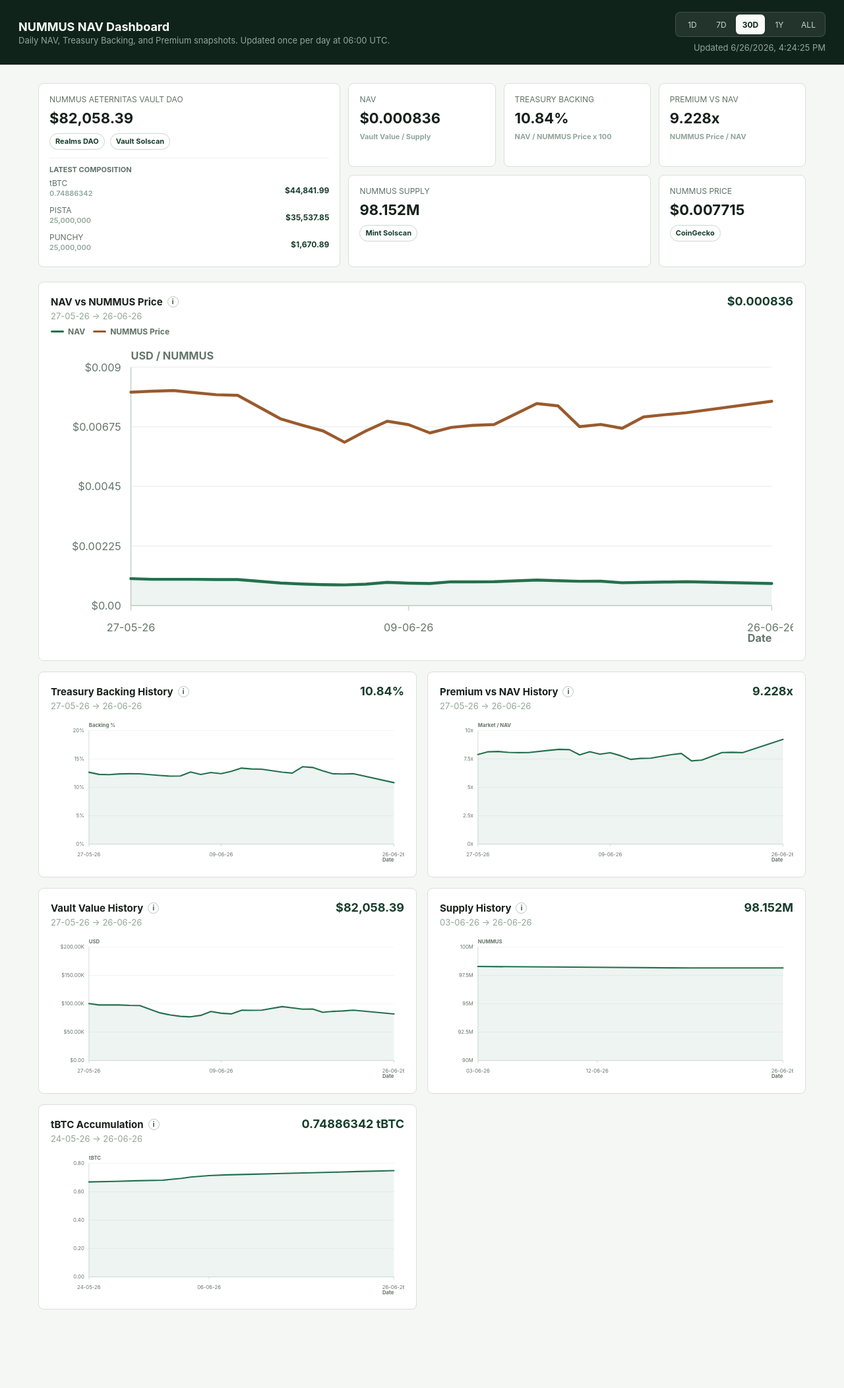
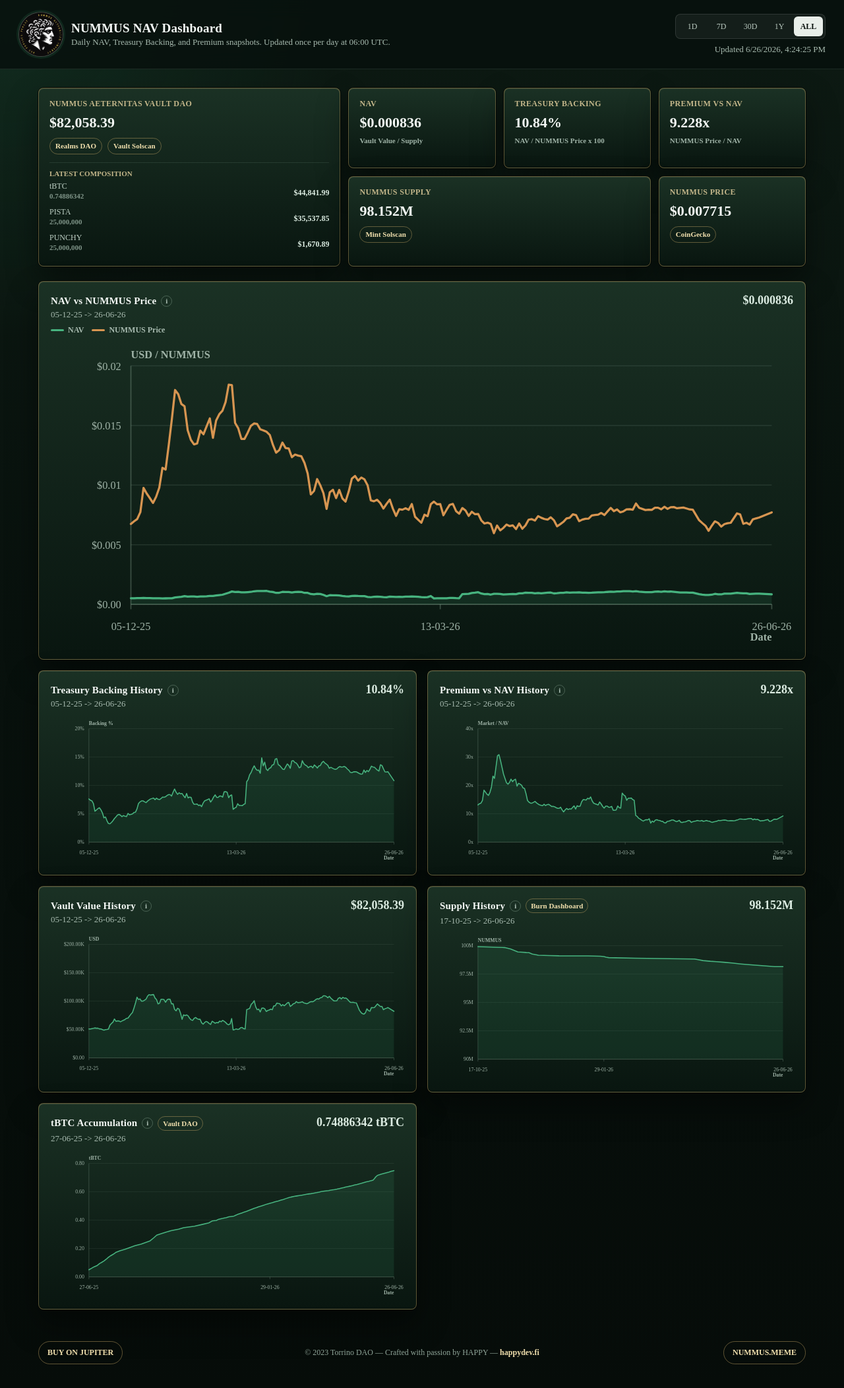
Before and after one commit to Happydao/nummus-nav-dashboard, a website built with Vite: page index.html in a window 1280 px wide. Shown: the whole page at 66% size. Before the commit the page ends 2013 px from the top, so only its background shows below. Built offline with nearby package versions, Linux system fonts and the light colour scheme.

Commit message:
Refresh dashboard visual design

```diff
--- a/package.json
+++ b/package.json
@@ -8,7 +8,10 @@
     "collect": "tsx collector/collectDailySnapshot.ts",
     "import:vault-history": "tsx collector/importVaultHistory.ts",
     "check": "tsc --noEmit",
-    "build": "vite build && node scripts/copy-data.mjs"
+    "dev": "VITE_BASE_PATH=/ vite --host 127.0.0.1",
+    "build": "vite build && node scripts/copy-data.mjs",
+    "build:local": "VITE_BASE_PATH=/ vite build && node scripts/copy-data.mjs",
+    "preview:local": "VITE_BASE_PATH=/ vite preview --host 127.0.0.1"
   },
   "dependencies": {
     "@solana/spl-governance": "^0.3.28",
--- a/src/app/main.ts
+++ b/src/app/main.ts
@@ -16,7 +16,7 @@ if (!app) {
 }
 
 const root = app;
-let selectedRange: RangeKey = "30D";
+let selectedRange: RangeKey = "ALL";
 
 render().catch((error: unknown) => {
   root.innerHTML = `<div class="notice">${error instanceof Error ? error.message : "Unable to load dashboard"}</div>`;
@@ -35,8 +35,11 @@ async function render(): Promise<void> {
     <div class="shell">
       <header class="topbar">
         <div class="brand">
-          <strong>NUMMUS NAV Dashboard</strong>
-          <span>Daily NAV, Treasury Backing, and Premium snapshots. Updated once per day at 06:00 UTC.</span>
+          <img src="${import.meta.env.BASE_URL}visuals/logo3.png" alt="NUMMUS Aeternitas" />
+          <div>
+            <strong>NUMMUS NAV Dashboard</strong>
+            <span>Daily NAV, Treasury Backing, and Premium snapshots. Updated once per day at 06:00 UTC.</span>
+          </div>
         </div>
         <div class="topbar-tools">
           ${rangeButtons(selectedRange)}
@@ -81,7 +84,7 @@ async function render(): Promise<void> {
               formatter: usd
             },
             fullWidth: true,
-            info: "This compares NAV with NUMMUS market price. NAV is the treasury value behind each token; the market price is what traders pay. The healthier zone is when price moves closer to NAV, because a large gap means NUMMUS trades at a high premium to treasury backing."
+            info: "This compares NAV with NUMMUS market price in real USD terms. NAV is the treasury value behind each token; the market price is what traders pay. A smaller gap means price is closer to treasury backing."
           })}
           ${lineChart({
             id: "backing",
@@ -130,6 +133,10 @@ async function render(): Promise<void> {
             yLabel: "NUMMUS",
             yMin: 90_000_000,
             yMax: 100_000_000,
+            action: {
+              label: "Burn Dashboard",
+              href: "https://happydao.github.io/Nummus.burn/"
+            },
             info: "Supply shows how many NUMMUS tokens are circulating. Lower supply can increase NAV per token if treasury value is stable or growing."
           })}
           ${lineChart({
@@ -143,9 +150,21 @@ async function render(): Promise<void> {
             yLabel: "tBTC",
             yMin: 0,
             includePreviousPoint: true,
+            action: {
+              label: "Vault DAO",
+              href: "https://happydao.github.io/Nummus.VaultDAO/"
+            },
             info: "tBTC Accumulation shows how much tBTC the treasury has collected. A rising line means the treasury is accumulating more BTC exposure."
           })}
         </section>
+        <footer class="site-footer">
+          <a class="footer-button" href="https://jup.ag/tokens/9JK2U7aEkp3tWaFNuaJowWRgNys5DVaKGxWk73VT5ray" target="_blank" rel="noreferrer">Buy on Jupiter</a>
+          <p>
+            © 2023 Torrino DAO — Crafted with passion by HAPPY —
+            <a href="https://happydev.fi" target="_blank" rel="noreferrer">happydev.fi</a>
+          </p>
+          <a class="footer-button" href="https://nummus.meme" target="_blank" rel="noreferrer">nummus.meme</a>
+        </footer>
       </div>
     </div>
   `;
--- a/src/app/styles.css
+++ b/src/app/styles.css
@@ -1,8 +1,8 @@
 :root {
-  color: #17211c;
-  background: #f5f7f4;
+  color: #e8eee9;
+  background: #08110d;
   font-family:
-    Inter, ui-sans-serif, system-ui, -apple-system, BlinkMacSystemFont, "Segoe UI", sans-serif;
+    Cinzel, "Trajan Pro", "Times New Roman", Georgia, serif;
   font-synthesis: none;
 }
 
@@ -11,40 +11,63 @@
 }
 
 body {
+  background:
+    radial-gradient(circle at top left, rgba(35, 112, 77, 0.22), transparent 32rem),
+    linear-gradient(180deg, #0d1a13 0%, #08110d 45%, #060c09 100%);
   margin: 0;
+  overflow-x: hidden;
 }
 
 .shell {
   min-height: 100vh;
+  overflow-x: hidden;
 }
 
 .topbar {
   align-items: center;
-  background: #10231a;
-  color: #f8fbf7;
+  backdrop-filter: blur(14px);
+  background: rgba(8, 17, 13, 0.86);
+  border-bottom: 1px solid rgba(138, 166, 148, 0.16);
+  color: #f7fbf8;
   display: flex;
   justify-content: space-between;
   padding: 18px 28px;
   position: sticky;
   top: 0;
   z-index: 10;
-  box-shadow: 0 1px 0 rgba(255, 255, 255, 0.08);
 }
 
 .brand {
+  align-items: center;
+  display: flex;
+  gap: 12px;
+}
+
+.brand img {
+  background: #050806;
+  border: 1px solid rgba(232, 238, 233, 0.28);
+  border-radius: 999px;
+  box-shadow: 0 0 0 3px rgba(71, 179, 127, 0.12);
+  height: 68px;
+  object-fit: cover;
+  width: 68px;
+}
+
+.brand > div {
   display: flex;
   flex-direction: column;
   gap: 2px;
 }
 
 .brand strong {
-  font-size: 18px;
+  letter-spacing: 0.01em;
+  font-size: 19px;
 }
 
 .brand span,
 .updated,
 .chart-head span {
-  color: #91a69a;
+  color: #a7baaf;
   font-size: 13px;
 }
 
@@ -56,8 +79,8 @@ body {
 }
 
 .range-selector {
-  background: rgba(255, 255, 255, 0.08);
-  border: 1px solid rgba(255, 255, 255, 0.14);
+  background: rgba(232, 238, 233, 0.06);
+  border: 1px solid rgba(232, 238, 233, 0.12);
   border-radius: 8px;
   display: grid;
   grid-template-columns: repeat(5, minmax(44px, 1fr));
@@ -68,7 +91,7 @@ body {
   background: transparent;
   border: 0;
   border-radius: 6px;
-  color: #c8d6ce;
+  color: #b7c7bd;
   cursor: pointer;
   font: inherit;
   font-size: 12px;
@@ -76,8 +99,8 @@ body {
 }
 
 .range-selector button.active {
-  background: #f8fbf7;
-  color: #10231a;
+  background: #e8eee9;
+  color: #08110d;
   font-weight: 700;
 }
 
@@ -94,10 +117,20 @@ body {
   grid-auto-flow: row;
 }
 
+.kpi,
+.chart {
+  background:
+    linear-gradient(180deg, rgba(27, 50, 37, 0.98), rgba(9, 22, 16, 0.99));
+  border: 1px solid rgba(207, 174, 105, 0.42);
+  border-radius: 8px;
+  box-shadow:
+    0 22px 48px rgba(0, 0, 0, 0.42),
+    0 0 0 1px rgba(3, 8, 5, 0.86),
+    inset 0 1px 0 rgba(255, 238, 184, 0.14),
+    inset 0 -1px 0 rgba(0, 0, 0, 0.4);
+}
+
 .kpi {
-  background: #ffffff;
-  border: 1px solid #d9e0da;
-  border-radius: 8px;
   display: flex;
   flex-direction: column;
   gap: 8px;
@@ -106,18 +139,21 @@ body {
 }
 
 .kpi > span {
-  color: #607268;
+  color: #c3b68a;
   font-size: 12px;
+  font-weight: 700;
+  letter-spacing: 0.03em;
   text-transform: uppercase;
 }
 
 .kpi > strong {
+  color: #f4f8f5;
   font-size: 22px;
   overflow-wrap: anywhere;
 }
 
 .kpi-formula {
-  color: #91a69a;
+  color: #9fb3a7;
   font-size: 11px;
   font-weight: 700;
 }
@@ -153,7 +189,7 @@ body {
 }
 
 .kpi-breakdown {
-  border-top: 1px solid #edf1ee;
+  border-top: 1px solid rgba(138, 166, 148, 0.16);
   margin-top: 4px;
   padding-top: 10px;
 }
@@ -166,9 +202,9 @@ body {
 }
 
 .kpi-links a {
-  border: 1px solid #cbd7cf;
+  border: 1px solid rgba(207, 174, 105, 0.42);
   border-radius: 999px;
-  color: #173d2c;
+  color: #f0dfad;
   font-size: 11px;
   font-weight: 700;
   line-height: 1;
@@ -178,11 +214,11 @@ body {
 }
 
 .kpi-links a:hover {
-  background: #edf4ef;
+  background: rgba(207, 174, 105, 0.12);
 }
 
 .kpi-breakdown small {
-  color: #607268;
+  color: #c3b68a;
   display: block;
   font-size: 11px;
   font-weight: 700;
@@ -207,7 +243,7 @@ body {
 }
 
 .kpi-breakdown li span {
-  color: #607268;
+  color: #bed0c5;
   display: flex;
   flex-direction: column;
   gap: 1px;
@@ -218,13 +254,13 @@ body {
 }
 
 .kpi-breakdown li span small {
-  color: #91a69a;
+  color: #7f9488;
   font-size: 11px;
   font-weight: 600;
 }
 
 .kpi-breakdown li strong {
-  color: #173d2c;
+  color: #dcece2;
   font-size: 12px;
   white-space: nowrap;
 }
@@ -237,9 +273,6 @@ body {
 }
 
 .chart {
-  background: #ffffff;
-  border: 1px solid #d9e0da;
-  border-radius: 8px;
   padding: 18px;
 }
 
@@ -263,7 +296,22 @@ body {
 .chart-title-row {
   align-items: center;
   display: flex;
+  flex-wrap: wrap;
   gap: 7px;
+}
+
+.chart-action {
+  border: 1px solid rgba(207, 174, 105, 0.42);
+  border-radius: 999px;
+  color: #f0dfad;
+  font-size: 11px;
+  font-weight: 700;
+  padding: 4px 7px;
+  text-decoration: none;
+}
+
+.chart-action:hover {
+  background: rgba(207, 174, 105, 0.12);
 }
 
 .chart-legend {
@@ -275,7 +323,7 @@ body {
 
 .chart-legend span {
   align-items: center;
-  color: #607268;
+  color: #a7baaf;
   display: inline-flex;
   font-size: 12px;
   font-weight: 700;
@@ -290,18 +338,18 @@ body {
 }
 
 .legend-swatch.primary {
-  background: #23704d;
+  background: #47b37f;
 }
 
 .legend-swatch.secondary {
-  background: #9a5a2d;
+  background: #d79551;
 }
 
 .info-tip {
   align-items: center;
-  border: 1px solid #b8c7be;
+  border: 1px solid rgba(138, 166, 148, 0.42);
   border-radius: 999px;
-  color: #607268;
+  color: #aabdb2;
   cursor: help;
   display: inline-flex;
   font-size: 11px;
@@ -315,15 +363,15 @@ body {
 }
 
 .chart-head .info-tip {
-  color: #607268;
+  color: #aabdb2;
   font-size: 11px;
 }
 
 .info-popover {
-  background: #10231a;
+  background: #e8eee9;
   border-radius: 8px;
-  box-shadow: 0 12px 28px rgba(16, 35, 26, 0.18);
-  color: #f8fbf7;
+  box-shadow: 0 12px 28px rgba(0, 0, 0, 0.28);
+  color: #10231a;
   display: none;
   font-size: 12px;
   font-weight: 500;
@@ -339,7 +387,7 @@ body {
 }
 
 .chart-head .info-popover {
-  color: #f8fbf7;
+  color: #10231a;
   font-size: 12px;
 }
 
@@ -349,19 +397,23 @@ body {
 }
 
 .chart-head strong {
-  color: #173d2c;
+  color: #dcece2;
   font-size: 18px;
   white-space: nowrap;
 }
 
 h2 {
+  color: #f4f8f5;
   font-size: 15px;
+  font-weight: 800;
+  letter-spacing: 0.01em;
   margin: 0;
 }
 
 svg {
   display: block;
   height: auto;
+  max-width: 100%;
   width: 100%;
 }
 
@@ -371,19 +423,19 @@ svg {
 }
 
 .grid-line {
-  stroke: #edf1ee;
+  stroke: rgba(138, 166, 148, 0.16);
   stroke-width: 1;
 }
 
 .axis-line,
 .x-tick-line {
-  stroke: #cbd7cf;
+  stroke: rgba(138, 166, 148, 0.36);
   stroke-width: 1.2;
 }
 
 .tick-label,
 .axis-title {
-  fill: #65756c;
+  fill: #9fb3a7;
   font-size: 11px;
 }
 
@@ -392,39 +444,39 @@ svg {
 }
 
 .area-path {
-  fill: #23704d;
-  opacity: 0.08;
+  fill: #47b37f;
+  opacity: 0.12;
 }
 
 .series-path {
   fill: none;
-  stroke: #23704d;
+  stroke: #47b37f;
   stroke-linecap: round;
   stroke-linejoin: round;
-  stroke-width: 3;
+  stroke-width: 2.2;
 }
 
 .secondary-series-path {
-  stroke: #9a5a2d;
+  stroke: #d79551;
 }
 
 .series-marker {
-  fill: #23704d;
+  fill: #47b37f;
 }
 
 .crosshair {
   opacity: 0;
   pointer-events: none;
-  stroke: #799487;
+  stroke: #dcece2;
   stroke-dasharray: 4 4;
 }
 
 .hover-dot {
-  fill: #ffffff;
+  fill: #0e1d15;
   opacity: 0;
   pointer-events: none;
-  stroke: #23704d;
-  stroke-width: 3;
+  stroke: #47b37f;
+  stroke-width: 2.2;
 }
 
 .hover-capture {
@@ -433,10 +485,10 @@ svg {
 }
 
 .chart-tooltip {
-  background: #ffffff;
-  border: 1px solid #cbd7cf;
+  background: #e8eee9;
+  border: 1px solid rgba(138, 166, 148, 0.36);
   border-radius: 8px;
-  box-shadow: 0 10px 28px rgba(16, 35, 26, 0.12);
+  box-shadow: 0 10px 28px rgba(0, 0, 0, 0.28);
   display: none;
   flex-direction: column;
   gap: 4px;
@@ -448,7 +500,7 @@ svg {
 }
 
 .chart-tooltip strong {
-  color: #17211c;
+  color: #10231a;
   font-size: 12px;
 }
 
@@ -492,19 +544,69 @@ svg {
 
 .empty {
   align-items: center;
-  color: #75837b;
+  color: #95aa9e;
   display: flex;
   height: 220px;
   justify-content: center;
 }
 
 .notice {
-  background: #fff8df;
+  background: rgba(255, 248, 223, 0.94);
   border: 1px solid #eadb9f;
   border-radius: 8px;
   color: #61511c;
   margin-top: 18px;
   padding: 14px 16px;
+}
+
+.site-footer {
+  align-items: center;
+  color: #8fa498;
+  display: grid;
+  gap: 14px;
+  grid-template-columns: minmax(150px, 1fr) auto minmax(150px, 1fr);
+  margin-top: 30px;
+  padding: 18px 0 8px;
+}
+
+.site-footer p {
+  font-size: 12px;
+  margin: 0;
+  text-align: center;
+}
+
+.site-footer a {
+  color: #f0dfad;
+  font-weight: 700;
+  text-decoration: none;
+}
+
+.site-footer a:hover {
+  color: #fff1bf;
+}
+
+.footer-button {
+  border: 1px solid rgba(207, 174, 105, 0.44);
+  border-radius: 999px;
+  color: #f0dfad;
+  display: inline-flex;
+  font-size: 12px;
+  font-weight: 800;
+  justify-content: center;
+  padding: 9px 13px;
+  text-transform: uppercase;
+}
+
+.footer-button:first-child {
+  justify-self: start;
+}
+
+.footer-button:last-child {
+  justify-self: end;
+}
+
+.footer-button:hover {
+  background: rgba(207, 174, 105, 0.12);
 }
 
 @media (max-width: 980px) {
@@ -521,6 +623,10 @@ svg {
     grid-column: auto;
     grid-row: span 1;
   }
+
+  .content {
+    max-width: 100%;
+  }
 }
 
 @media (max-width: 620px) {
@@ -530,13 +636,32 @@ svg {
     flex-direction: column;
   }
 
+  .topbar {
+    gap: 14px;
+    padding: 14px 16px;
+  }
+
+  .brand img {
+    height: 54px;
+    width: 54px;
+  }
+
+  .brand strong {
+    font-size: 16px;
+  }
+
+  .brand span,
+  .updated {
+    font-size: 12px;
+  }
+
   .topbar-tools {
     align-items: stretch;
     width: 100%;
   }
 
   .content {
-    padding: 16px;
+    padding: 14px;
   }
 
   .kpis,
@@ -552,4 +677,55 @@ svg {
     grid-column: span 1;
     grid-row: span 1;
   }
+
+  .kpi,
+  .chart {
+    padding: 14px;
+  }
+
+  .kpi > strong {
+    font-size: 20px;
+  }
+
+  .chart-head strong {
+    font-size: 16px;
+  }
+
+  .range-selector {
+    grid-template-columns: repeat(5, minmax(0, 1fr));
+    width: 100%;
+  }
+
+  .site-footer {
+    grid-template-columns: repeat(2, minmax(0, 1fr));
+  }
+
+  .site-footer p {
+    grid-column: 1 / -1;
+    grid-row: 2;
+    line-height: 1.5;
+  }
+
+  .footer-button {
+    width: 100%;
+  }
+
+  .footer-button:first-child {
+    grid-column: 1;
+    grid-row: 1;
+    justify-self: stretch;
+  }
+
+  .footer-button:last-child {
+    grid-column: 2;
+    grid-row: 1;
+    justify-self: stretch;
+  }
+
+  .info-popover {
+    left: auto;
+    min-width: min(260px, calc(100vw - 32px));
+    right: -8px;
+    transform: none;
+  }
 }
--- a/src/charts/lineChart.ts
+++ b/src/charts/lineChart.ts
@@ -23,6 +23,10 @@ export interface ChartOptions {
     formatter?: (value: number) => string;
   };
   fullWidth?: boolean;
+  action?: {
+    label: string;
+    href: string;
+  };
 }
 
 type ChartKey = keyof Pick<DailySnapshot, "nav" | "backing" | "premium" | "vaultUsd" | "supply" | "marketPrice"> | "amount";
@@ -101,6 +105,7 @@ export function lineChart(options: ChartOptions): string {
           <div class="chart-title-row">
             <h2>${options.title}</h2>
             ${options.info ? infoTip(options.info) : ""}
+            ${options.action ? chartAction(options.action.label, options.action.href) : ""}
           </div>
           <span>${formatDateShort(points[0].date)} -> ${formatDateShort(points.at(-1)?.date ?? points[0].date)}</span>
           ${options.secondary ? legend(options.secondary.label) : ""}
@@ -156,18 +161,20 @@ export function lineChart(options: ChartOptions): string {
           label: options.formatter(point.value),
           series: options.secondary
             ? [
-                { name: "NAV", label: options.formatter(point.value), kind: "primary" },
                 ...(typeof secondaryByDate.get(point.date) === "number"
                   ? [
                       {
                         name: options.secondary.label,
-                        label: (options.secondary.formatter ?? options.formatter)(
-                          secondaryByDate.get(point.date) as number
-                        ),
+                        label: (options.secondary.formatter ?? options.formatter)(secondaryByDate.get(point.date) as number),
                         kind: "secondary"
                       }
                     ]
-                  : [])
+                  : []),
+                {
+                  name: "NAV",
+                  label: options.formatter(point.value),
+                  kind: "primary"
+                }
               ]
             : undefined
         }))
@@ -192,6 +199,10 @@ function legend(secondaryLabel: string): string {
       <span><i class="legend-swatch secondary"></i>${escapeHtml(secondaryLabel)}</span>
     </div>
   `;
+}
+
+function chartAction(label: string, href: string): string {
+  return `<a class="chart-action" href="${escapeHtml(href)}" target="_blank" rel="noreferrer">${escapeHtml(label)}</a>`;
 }
 
 function infoTip(text: string): string {
--- a/vite.config.ts
+++ b/vite.config.ts
@@ -1,7 +1,7 @@
 import { defineConfig } from "vite";
 
 export default defineConfig({
-  base: "/nummus-nav-dashboard/",
+  base: process.env.VITE_BASE_PATH ?? "/nummus-nav-dashboard/",
   build: {
     outDir: "dist",
     emptyOutDir: true
```
Also changed, not shown: public/visuals/card3.png (added), public/visuals/logo3.png (added), public/visuals/pergamena_orizzontale3.png (added), public/visuals/sfondo3.png (added).
